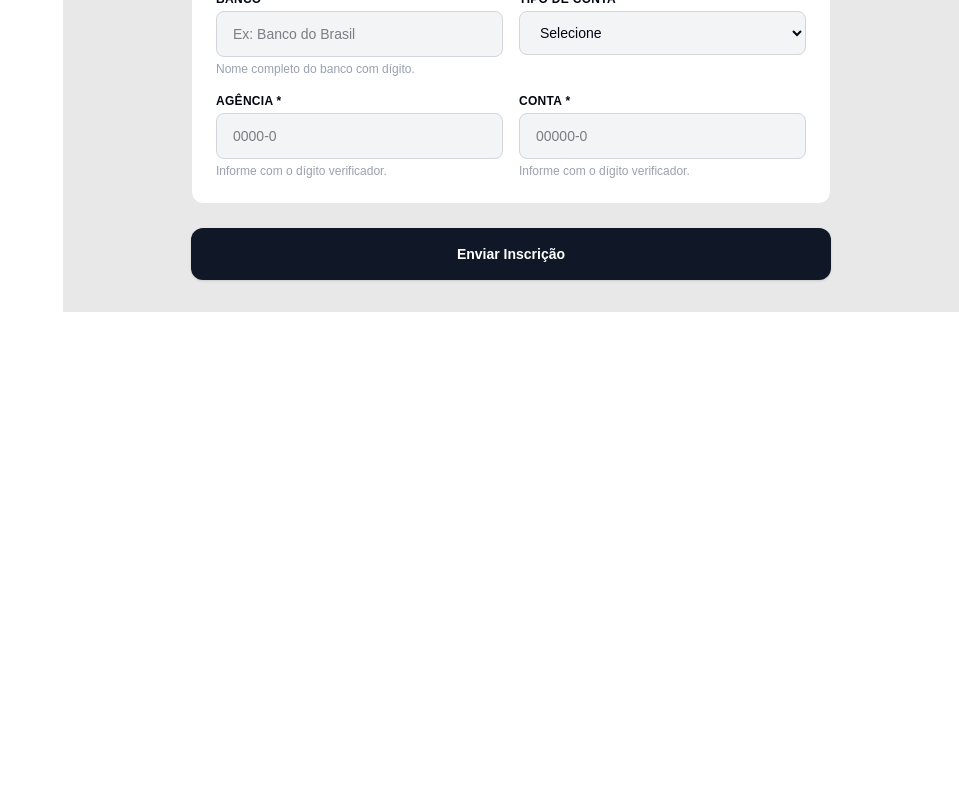
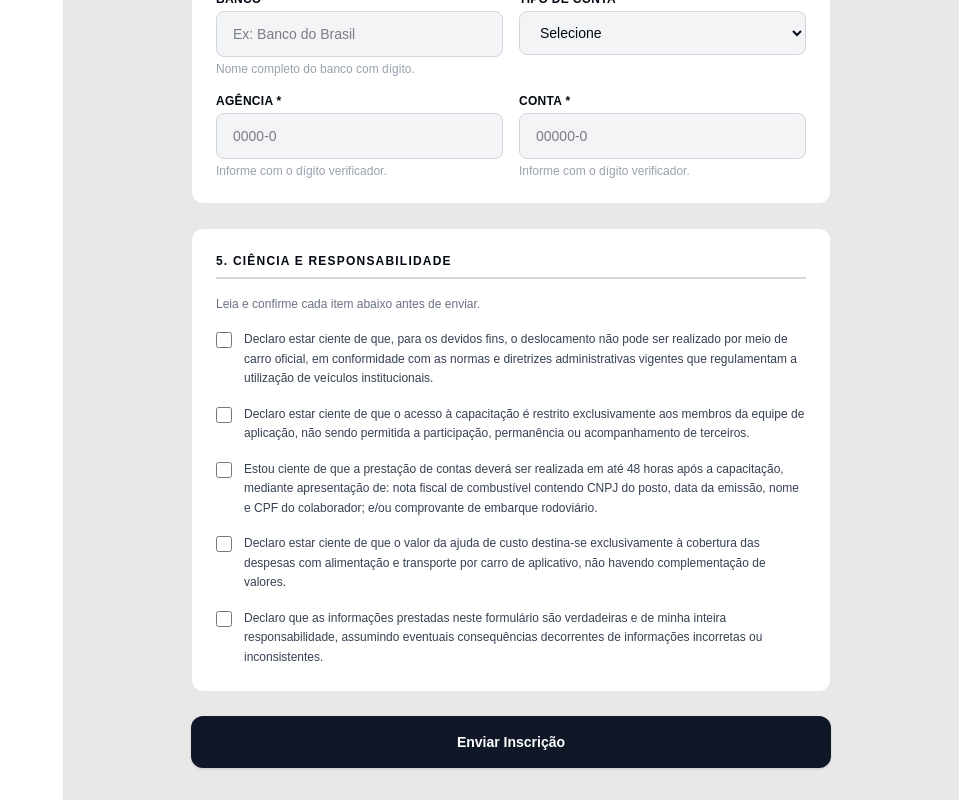
Before and after one commit to everton-enova/capacitacao-eja-ept-2025, a Next.js app in the folder plataforma/: page /formulario-capacitacao in a window 1280 px wide. Shown: the part 1063-1863 px from the top of the page, without its empty margins (321-1280 px from the left). Before the commit the page ends 1375 px from the top, so only its background shows below. Built offline with nearby package versions, Linux system fonts and the light colour scheme.

Commit message:
ciencias

```diff
--- a/plataforma/src/app/formulario-capacitacao/FormularioClient.tsx
+++ b/plataforma/src/app/formulario-capacitacao/FormularioClient.tsx
@@ -72,6 +72,7 @@ export default function FormularioClient() {
   const [popup, setPopup] = useState(false)
   const [contador, setContador] = useState(5)
   const [erroGeral, setErroGeral] = useState('')
+  const [ciencias, setCiencias] = useState([false, false, false, false, false])
 
   const isTerritorial = form.funcao === 'Coordenador Territorial'
   const isNte26 = form.nte === NTE26
@@ -156,6 +157,7 @@ export default function FormularioClient() {
     if (!form.tipoConta) e.tipoConta = 'Selecione o tipo de conta.'
     if (!form.agencia.trim()) e.agencia = 'Informe a agência.'
     if (!form.conta.trim()) e.conta = 'Informe o número da conta.'
+    if (!ciencias.every(Boolean)) e.ciencias = 'Confirme todos os itens de ciência e responsabilidade.'
     return e
   }
 
@@ -188,6 +190,7 @@ export default function FormularioClient() {
         banco: '', tipoConta: '', agencia: '', conta: '' })
       setMunicipios([])
       setErros({})
+      setCiencias([false, false, false, false, false])
       setContador(5)
       setPopup(true)
       const tick = setInterval(() => {
@@ -370,6 +373,41 @@ export default function FormularioClient() {
             </div>
           </div>
 
+          {/* CIÊNCIA E RESPONSABILIDADE */}
+          <div className="bg-white rounded-xl border border-gray-200 p-6 space-y-4">
+            <p className={sectionCls}>5. Ciência e Responsabilidade</p>
+            <p className="text-xs text-gray-500 leading-relaxed">Leia e confirme cada item abaixo antes de enviar.</p>
+
+            {[
+              'Declaro estar ciente de que, para os devidos fins, o deslocamento não pode ser realizado por meio de carro oficial, em conformidade com as normas e diretrizes administrativas vigentes que regulamentam a utilização de veículos institucionais.',
+              'Declaro estar ciente de que o acesso à capacitação é restrito exclusivamente aos membros da equipe de aplicação, não sendo permitida a participação, permanência ou acompanhamento de terceiros.',
+              'Estou ciente de que a prestação de contas deverá ser realizada em até 48 horas após a capacitação, mediante apresentação de: nota fiscal de combustível contendo CNPJ do posto, data da emissão, nome e CPF do colaborador; e/ou comprovante de embarque rodoviário.',
+              'Declaro estar ciente de que o valor da ajuda de custo destina-se exclusivamente à cobertura das despesas com alimentação e transporte por carro de aplicativo, não havendo complementação de valores.',
+              'Declaro que as informações prestadas neste formulário são verdadeiras e de minha inteira responsabilidade, assumindo eventuais consequências decorrentes de informações incorretas ou inconsistentes.',
+            ].map((texto, i) => (
+              <label key={i} className="flex items-start gap-3 cursor-pointer group">
+                <input
+                  type="checkbox"
+                  checked={ciencias[i]}
+                  onChange={e => {
+                    const nova = [...ciencias]
+                    nova[i] = e.target.checked
+                    setCiencias(nova)
+                    setErros(er => { const n = { ...er }; delete n.ciencias; return n })
+                  }}
+                  className="mt-0.5 w-4 h-4 flex-shrink-0 accent-gray-900 cursor-pointer"
+                />
+                <span className="text-xs text-gray-700 leading-relaxed group-hover:text-gray-950 transition-colors">
+                  {texto}
+                </span>
+              </label>
+            ))}
+
+            {erros.ciencias && (
+              <p className="text-xs text-red-600 font-medium">{erros.ciencias}</p>
+            )}
+          </div>
+
           {erroGeral && (
             <p className="text-sm text-red-600 font-medium text-center">{erroGeral}</p>
           )}
```
